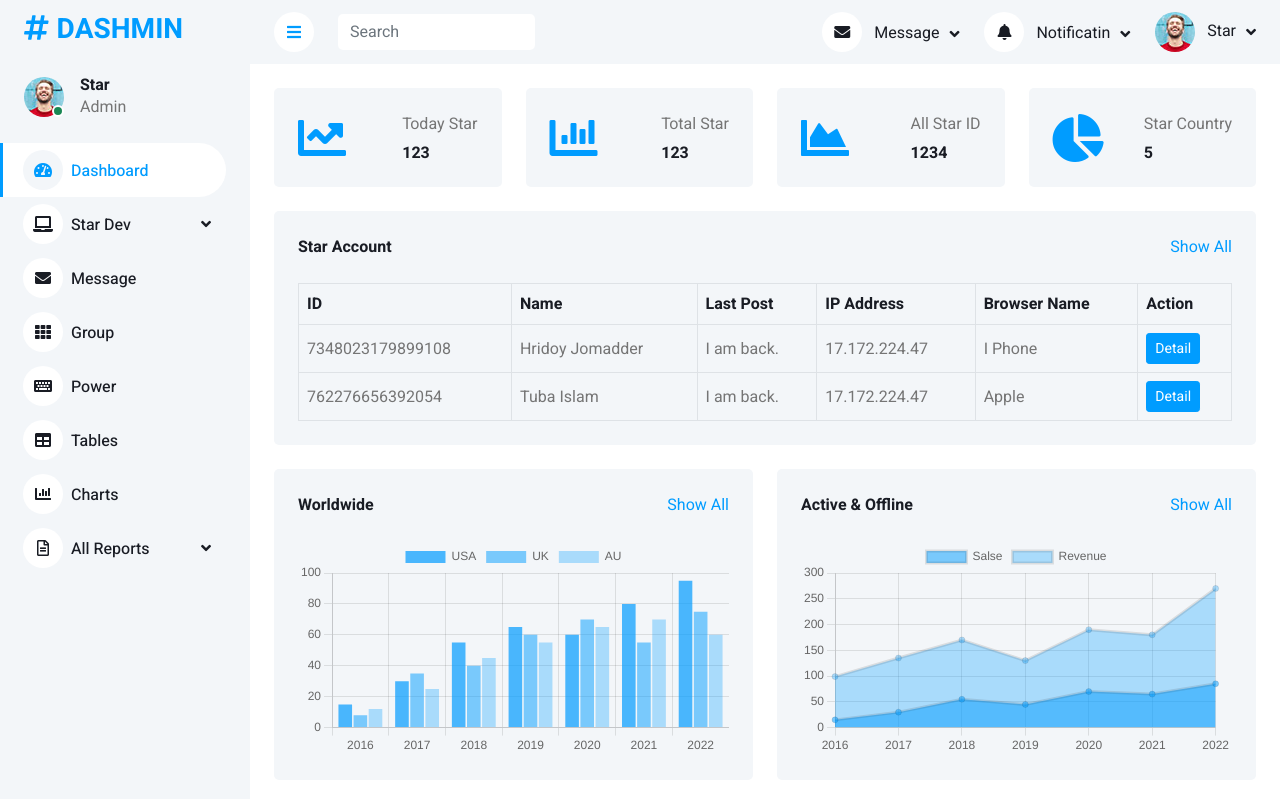
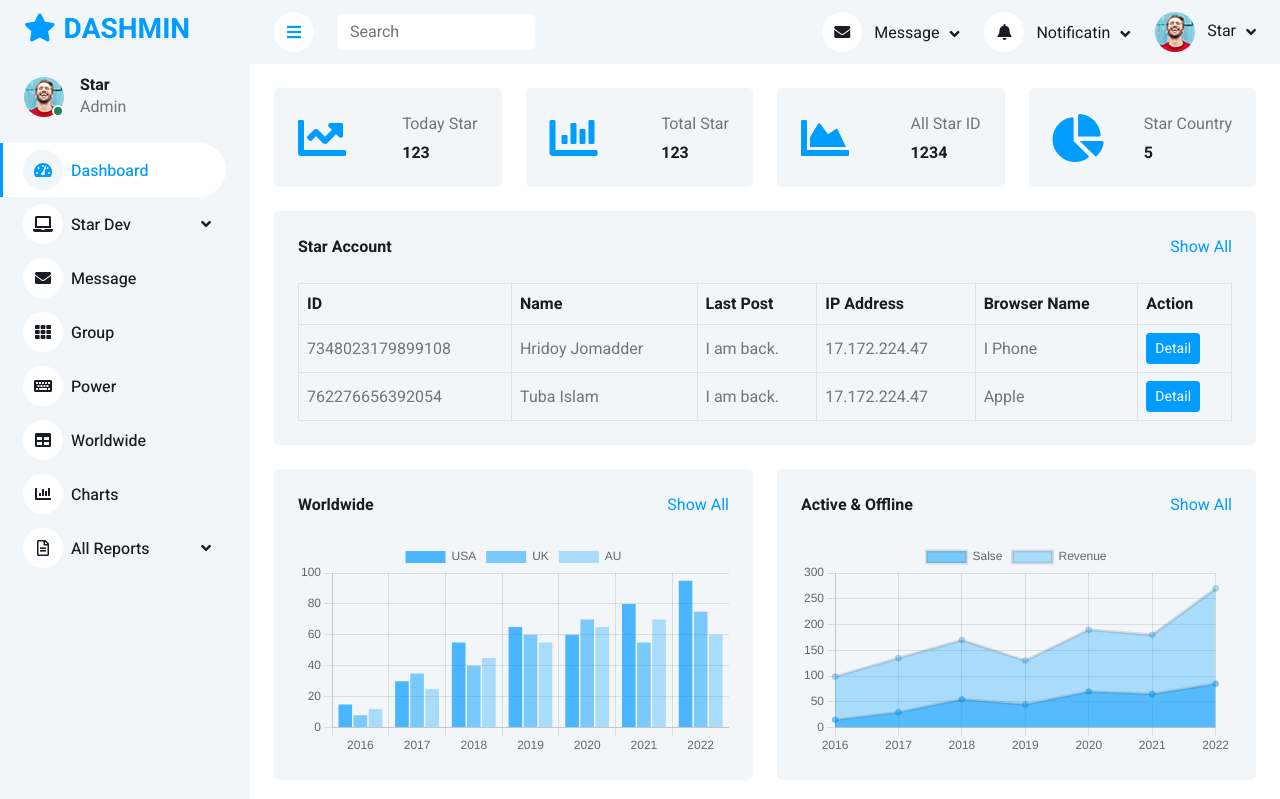
Before and after one commit to Hridoy-Jomadder/Star_Dashboard, a PHP site: page / in a window 1280 px wide. Shown: the top 799 px of the page. Run offline with PHP 8.4, Linux system fonts and the light colour scheme; data that the repository does not hold is empty; some libraries are stand-ins or nearby versions.

Commit message:
first commit

```diff
--- a/index.php
+++ b/index.php
@@ -94,7 +94,7 @@
         <div class="sidebar pe-4 pb-3">
             <nav class="navbar bg-light navbar-light">
                 <a href="index.php" class="navbar-brand mx-4 mb-3">
-                    <h3 class="text-primary"><i class="fa fa-hashtag me-2"></i>DASHMIN</h3>
+                    <h3 class="text-primary"><i class="fa fa-star me-2"></i>DASHMIN</h3>
                 </a>
                 <div class="d-flex align-items-center ms-4 mb-4">
                     <div class="position-relative">
@@ -119,7 +119,7 @@
                     <a href="message.php" class="nav-item nav-link"><i class="fa fa-envelope me-2"></i>Message</a>
                     <a href="group.php" class="nav-item nav-link"><i class="fa fa-th me-2"></i>Group</a>
                     <a href="form.php" class="nav-item nav-link"><i class="fa fa-keyboard me-2"></i>Power</a>
-                    <a href="table.php" class="nav-item nav-link"><i class="fa fa-table me-2"></i>Tables</a>
+                    <a href="table.php" class="nav-item nav-link"><i class="fa fa-table me-2"></i>Worldwide</a>
                     <a href="chart.php" class="nav-item nav-link"><i class="fa fa-chart-bar me-2"></i>Charts</a>
                     <div class="nav-item dropdown">
                         <a href="#" class="nav-link dropdown-toggle" data-bs-toggle="dropdown"><i class="far fa-file-alt me-2"></i>All Reports</a>
```
